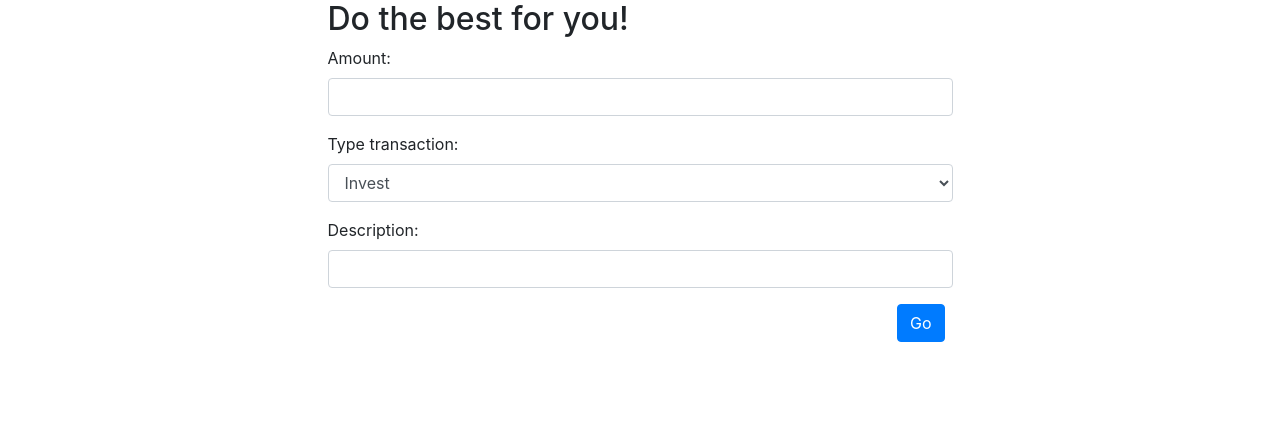
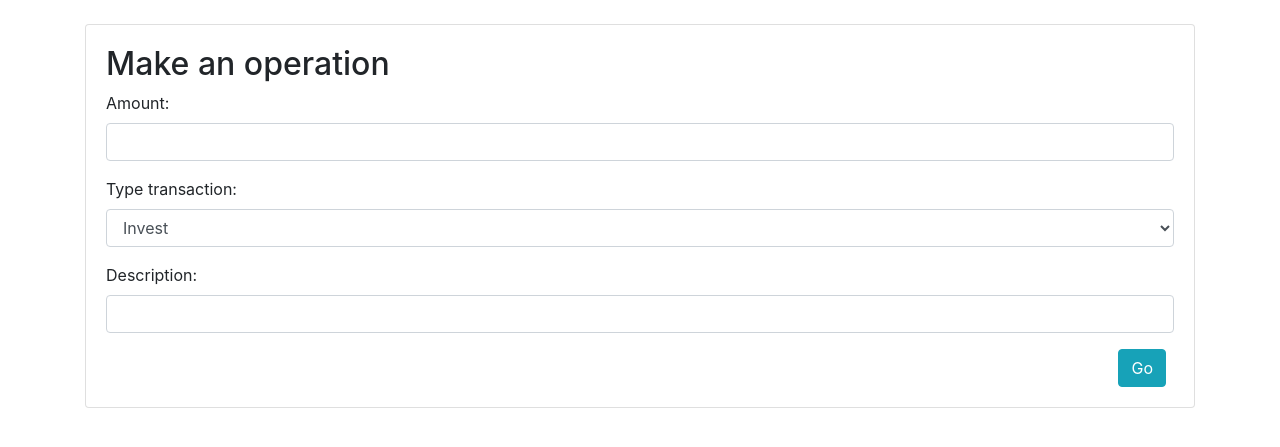
Before and after one commit to wgcv/hackrice-8, a Django app: page /doit/ in a window 1280 px wide. Shown: the part 64-511 px from the top of the page. Run offline with Django 3.2, Linux system fonts and the light colour scheme; a user stored in the database is signed in; some libraries are stand-ins or nearby versions.

Commit message:
update doit

```diff
--- a/app/templates/doit.html
+++ b/app/templates/doit.html
@@ -6,11 +6,12 @@
     {% for hidden_field in form.hidden_fields %}
     {{ hidden_field }}
   {% endfor %}
-  <div class="row">
-    <div class="col-md-6 m-auto">
-      <h2>Do the best for you!</h2>
+  <div class="container mt-4">
+    <div class="card">
+      <div class="card-body">
+
+      <h2>Make an operation</h2>
         {% for field in form.visible_fields %}
-
         <div class="form-group">
             {{ field.label_tag }}
             {% render_field field class="form-control" %}
@@ -22,11 +23,13 @@
           </div>
         {% endfor %}
         <div class="col-12 p-0 text-right">
-            <button type="submit" class="btn btn-primary mr-2">Go</button>
+            <button type="submit" class="btn btn-info mr-2">Go</button>
 
       </div>
-    </div>
+
   </div>
-
+</div>
+</div>
+</div>
   </form>
 {% endblock %}
```
